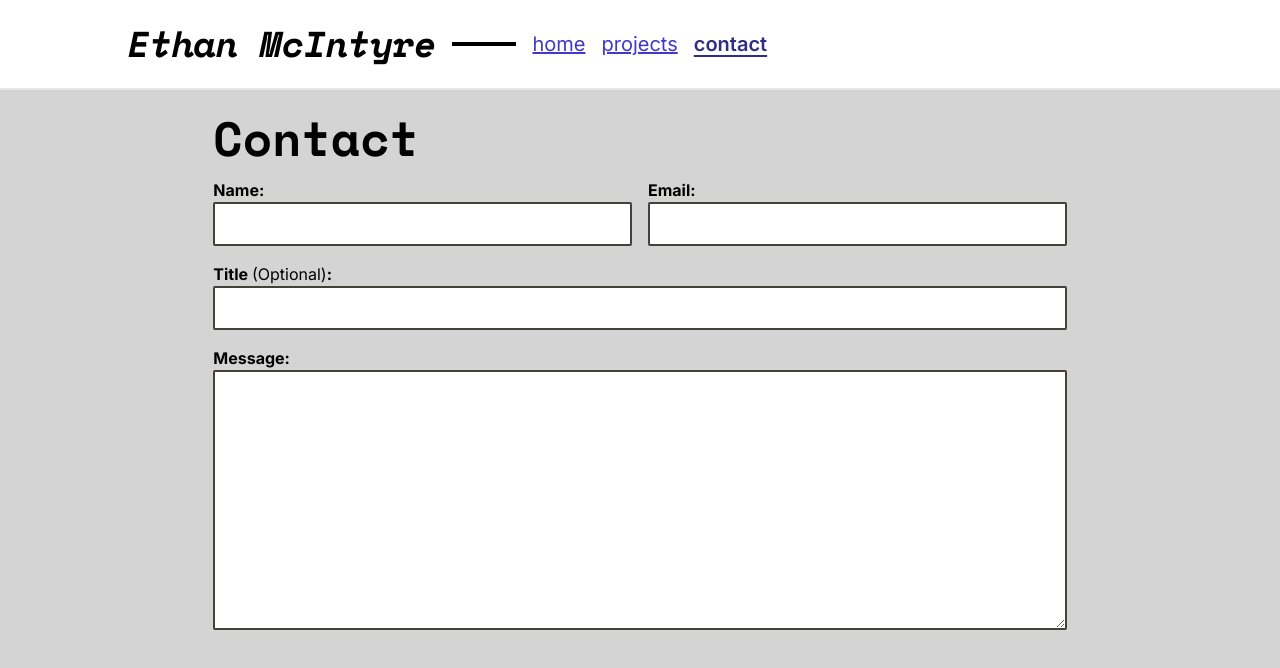
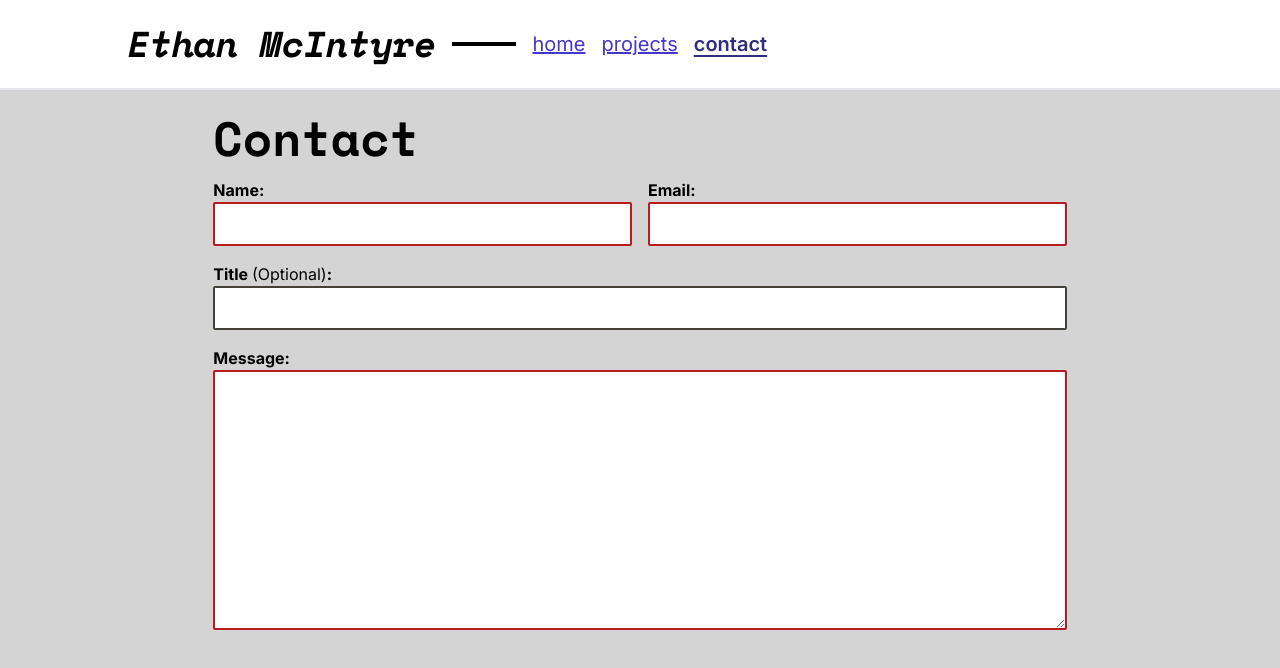
Before and after one commit to ethanmci/portfolio-v2, a SvelteKit app: page /contact in a window 1280 px wide. Shown: the top 668 px of the page. Built offline with nearby package versions, Linux system fonts and the light colour scheme; some icons are missing.

Commit message:
some basic contact form validation

```diff
--- a/src/routes/contact/+page.svelte
+++ b/src/routes/contact/+page.svelte
@@ -1,10 +1,18 @@
 <script lang="ts">
 	import { enhance } from '$app/forms';
-	export let form;
-	let name: string = '';
-	let email: string = '';
-	let title: string = '';
-	let message: string = '';
+	// initializing all varables at once
+	let name: string = '',
+		email: string = '',
+		title: string = '',
+		message: string = '';
+	let nameError: boolean = false,
+		emailError: boolean = false,
+		messageError: boolean = false;
+
+	const emailReg: RegExp = /^[^\s@]+@[^\s@]+\.[^\s@]+$/;
+	$: nameError = name.length <= 0;
+	$: emailError = !emailReg.test(email);
+	$: messageError = message.length <= 0;
 </script>
 
 <svelte:head>
@@ -21,7 +29,7 @@
 					name="name"
 					id="name"
 					type="text"
-					class={`${form?.errors?.name ? 'border-red-700' : ''} border-2 p-2 rounded-sm border-stone-700 hover:border-indigo-700 focus:border-indigo-700 bg-white transition-all`}
+					class={`${nameError ? 'border-red-700' : 'border-stone-700'} border-2 p-2 rounded-sm bg-white transition-all`}
 					bind:value={name}
 				/>
 			</div>
@@ -31,27 +39,29 @@
 					name="email"
 					id="email"
 					type="email"
-					class={`${form?.errors?.email ? 'border-red-700' : ''} border-2 p-2 rounded-sm border-stone-700 hover:border-indigo-700 focus:border-indigo-700 bg-white transition-all`}
+					class={`${emailError ? 'border-red-700' : 'border-stone-700'} border-2 p-2 rounded-sm  bg-white transition-all`}
 					bind:value={email}
 				/>
 			</div>
 		</div>
 
-		<label for="title" placeholder="Message Title" class="font-bold">Title <span class="font-normal">(Optional)</span>:</label>
+		<label for="title" placeholder="Message Title" class="font-bold"
+			>Title <span class="font-normal">(Optional)</span>:</label
+		>
 		<input
 			name="title"
 			id="title"
 			type="text"
-			class={`border-2 p-2 mb-4 rounded-sm border-stone-700 hover:border-indigo-700 focus:border-indigo-700 bg-white transition-all`}
+			class={`border-2 p-2 mb-4 rounded-sm border-stone-700 bg-white transition-all`}
 			bind:value={title}
 		/>
 
-        <label for="message" placeholder="Message Title" class="font-bold">Message:</label>
+		<label for="message" placeholder="Message Title" class="font-bold">Message:</label>
 		<textarea
 			name="message"
 			id="name"
-            rows="10"
-            class={`border-2 p-2 mb-4 rounded-sm border-stone-700 hover:border-indigo-700 focus:border-indigo-700 bg-white transition-all`}
+			rows="10"
+			class={`${messageError ? 'border-red-700' : 'border-stone-700'} border-2 p-2 mb-4 rounded-sm bg-white transition-all`}
 			bind:value={message}
 		/>
 	</form>
```
Also changed, not shown: src/routes/contact/+page.server.ts (added).
